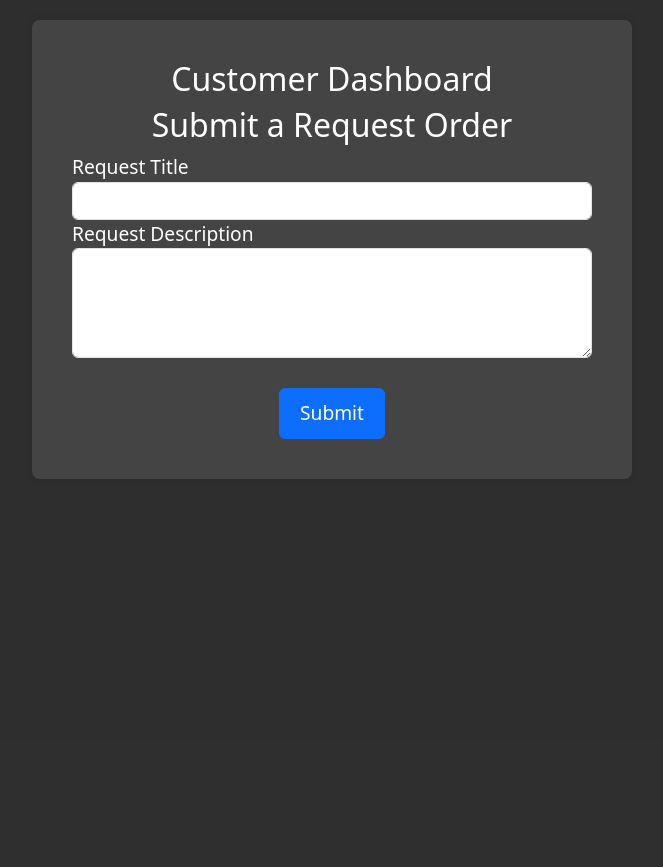
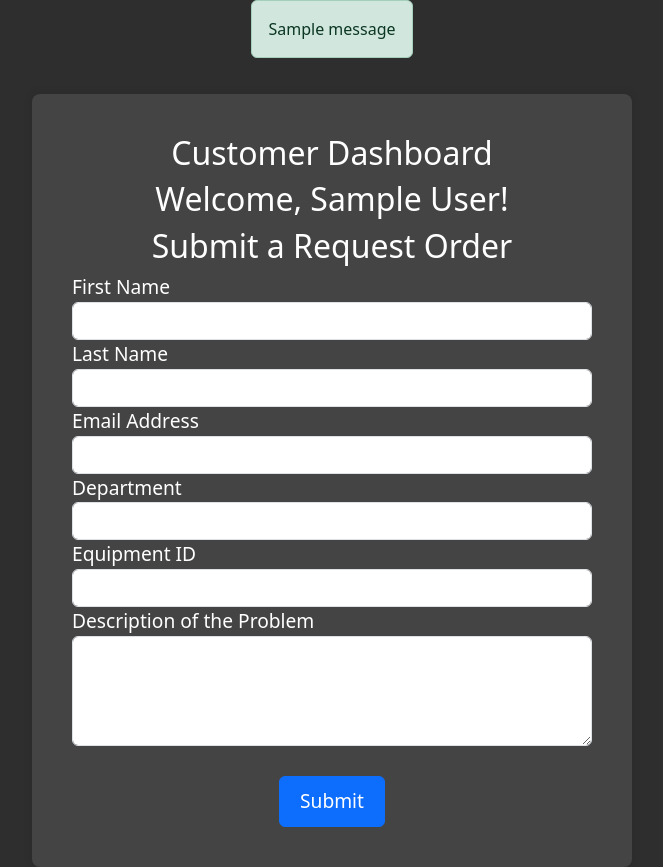
Before and after one commit to AnnaGD/group1-gmms-4398, a Flask app: template gmms/templates/CustomerDashboard.html in a window 1280 px wide. Shown: the part 60-927 px from the top of the page, without its empty margins (308-971 px from the left). Before the commit the page ends 539 px from the top, so only its background shows below. Run offline with Flask 2, Linux system fonts and the light colour scheme; the template is opened without the code that fills it, so the values that code supplies are empty; the visitor is signed in with stand-in values (Sample User, id 1); tables that the repository leaves empty hold one stand-in row (values such as "Sample post"); one stand-in notice (Sample message) is shown.

Commit message:
Updated the Customer Dashboard with addtional fields as well as the db file

```diff
--- a/gmms/templates/CustomerDashboard.html
+++ b/gmms/templates/CustomerDashboard.html
@@ -4,57 +4,20 @@
     <meta charset="utf-8">
     <meta name="viewport" content="width=device-width, initial-scale=1">
     <title>Customer Dashboard - GMMS Project</title>
-    <link href="https://cdn.jsdelivr.net/npm/bootstrap@5.3.3/dist/css/bootstrap.min.css" rel="stylesheet" integrity="sha384-QWTKZyjpPEjISv5WaRU9OFeRpok6YctnYmDr5pNlyT2bRjXh0JMhjY6hW+ALEwIH" crossorigin="anonymous">
+    <link href="https://cdn.jsdelivr.net/npm/bootstrap@5.3.3/dist/css/bootstrap.min.css" rel="stylesheet">
     <style>
-        body {
-            background-color: #2e2e2e; /* Dark greyish background */
-            color: white; /* White text color */
-            display: flex;
-            flex-direction: column;
-            align-items: center;
-            height: 100vh;
-            margin: 0;
-        }
-        .navbar {
-            width: 100%;
-            background-color: #444;
-        }
-        .navbar .nav-link {
-            color: white;
-            background-color: #2b2b2b; /* Darker color for logout button */
-            padding: 10px 20px;
-            border-radius: 5px;
-        }
-        .navbar .nav-link:hover {
-            background-color: #1a1a1a; /* Even darker on hover */
-        }
-        .dashboard-container {
-            background-color: #444;
-            padding: 40px;
-            border-radius: 8px;
-            color: white;
-            width: 70%;
-            max-width: 600px;
-            text-align: center;
-            box-shadow: 0 0 10px rgba(0, 0, 0, 0.1);
-            margin-top: 20px;
-        }
-        .dashboard-container h1, .dashboard-container h3 {
-            font-size: 2rem;
-        }
-        .form-group {
-            text-align: left;
-            font-size: 1.2rem;
-        }
-        .submit-btn {
-            margin-top: 30px;
-            font-size: 1.2rem;
-            padding: 10px 20px;
-        }
+        body { background-color: #2e2e2e; color: white; display: flex; flex-direction: column; align-items: center; height: 100vh; margin: 0; }
+        .navbar { width: 100%; background-color: #444; }
+        .navbar .nav-link { color: white; background-color: #2b2b2b; padding: 10px 20px; border-radius: 5px; }
+        .navbar .nav-link:hover { background-color: #1a1a1a; }
+        .dashboard-container { background-color: #444; padding: 40px; border-radius: 8px; color: white; width: 70%; max-width: 600px; text-align: center; box-shadow: 0 0 10px rgba(0, 0, 0, 0.1); margin-top: 20px; }
+        .dashboard-container h1, .dashboard-container h3 { font-size: 2rem; }
+        .form-group { text-align: left; font-size: 1.2rem; }
+        .submit-btn { margin-top: 30px; font-size: 1.2rem; padding: 10px 20px; }
     </style>
 </head>
 <body>
-    <script src="https://cdn.jsdelivr.net/npm/bootstrap@5.3.3/dist/js/bootstrap.bundle.min.js" integrity="sha384-YvpcrYf0tY3lHB60NNkmXc5s9fDVZLESaAA55NDzOxhy9GkcIdslK1eN7N6jIeHz" crossorigin="anonymous"></script>
+    <script src="https://cdn.jsdelivr.net/npm/bootstrap@5.3.3/dist/js/bootstrap.bundle.min.js"></script>
 
     <nav class="navbar navbar-expand-lg navbar-dark">
         <div class="container-fluid">
@@ -69,32 +32,49 @@
         </div>
     </nav>
 
+    <!-- Display flash messages -->
+    {% with messages = get_flashed_messages(with_categories=true) %}
+        {% if messages %}
+            {% for category, message in messages %}
+                <div class="alert alert-{{ category }}" role="alert">{{ message }}</div>
+            {% endfor %}
+        {% endif %}
+    {% endwith %}
+
     <div class="dashboard-container">
         <h1>Customer Dashboard</h1>
+        <h3>Welcome, {{ session['customer_name'] }}!</h3> <!-- Displaying the customer's name stored in session -->
         <h3>Submit a Request Order</h3>
-        <form id="requestForm">
+        <form id="requestForm" method="post">
             <div class="form-group">
-                <label for="requestTitle">Request Title</label>
-                <input type="text" class="form-control" id="requestTitle" name="requestTitle" required>
+                <label for="firstName">First Name</label>
+                <input type="text" class="form-control" id="firstName" name="firstName" required>
             </div>
             <div class="form-group">
-                <label for="requestDescription">Request Description</label>
-                <textarea class="form-control" id="requestDescription" name="requestDescription" rows="4" required></textarea>
+                <label for="lastName">Last Name</label>
+                <input type="text" class="form-control" id="lastName" name="lastName" required>
+            </div>
+            <div class="form-group">
+                <label for="email">Email Address</label>
+                <input type="email" class="form-control" id="email" name="email" required>
+            </div>
+            <div class="form-group">
+                <label for="department">Department</label>
+                <input type="text" class="form-control" id="department" name="department">
+            </div>
+            <div class="form-group">
+                <label for="equipmentId">Equipment ID</label>
+                <input type="text" class="form-control" id="equipmentId" name="equipmentId">
+            </div>
+            <div class="form-group">
+                <label for="description">Description of the Problem</label>
+                <textarea class="form-control" id="description" name="description" rows="4" required></textarea>
             </div>
             <button type="submit" class="btn btn-primary submit-btn">Submit</button>
         </form>
     </div>
 
     <script>
-        document.getElementById('requestForm').addEventListener('submit', function(event) {
-            event.preventDefault();
-            const requestTitle = document.getElementById('requestTitle').value;
-            const requestDescription = document.getElementById('requestDescription').value;
-            // Handle request submission logic here
-            console.log(`Request Title: ${requestTitle}, Request Description: ${requestDescription}`);
-            alert('Request submitted successfully!');
-        });
-
         document.getElementById('logoutBtn').addEventListener('click', function(event) {
             event.preventDefault();
             // Handle logout logic here
```
